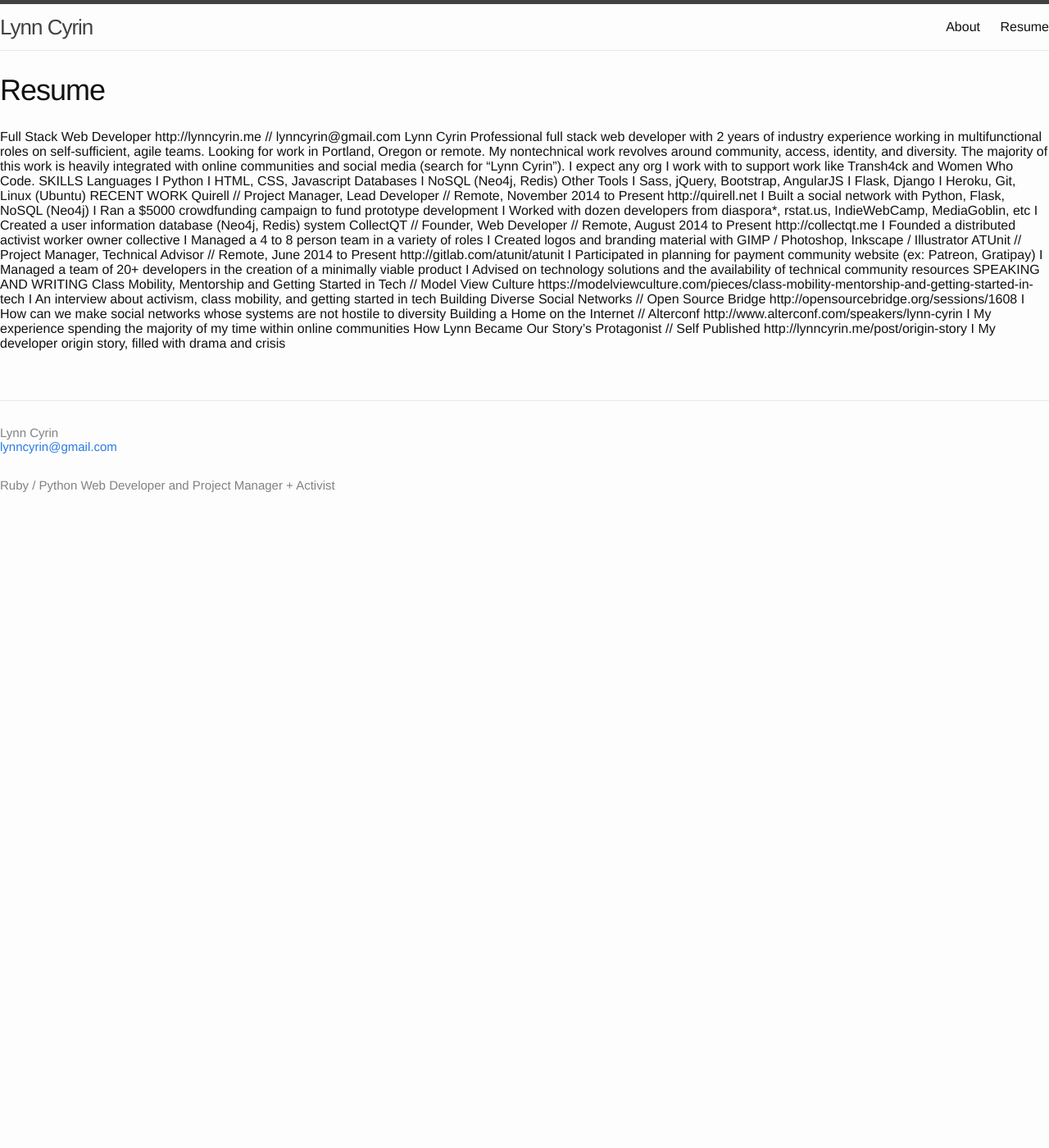
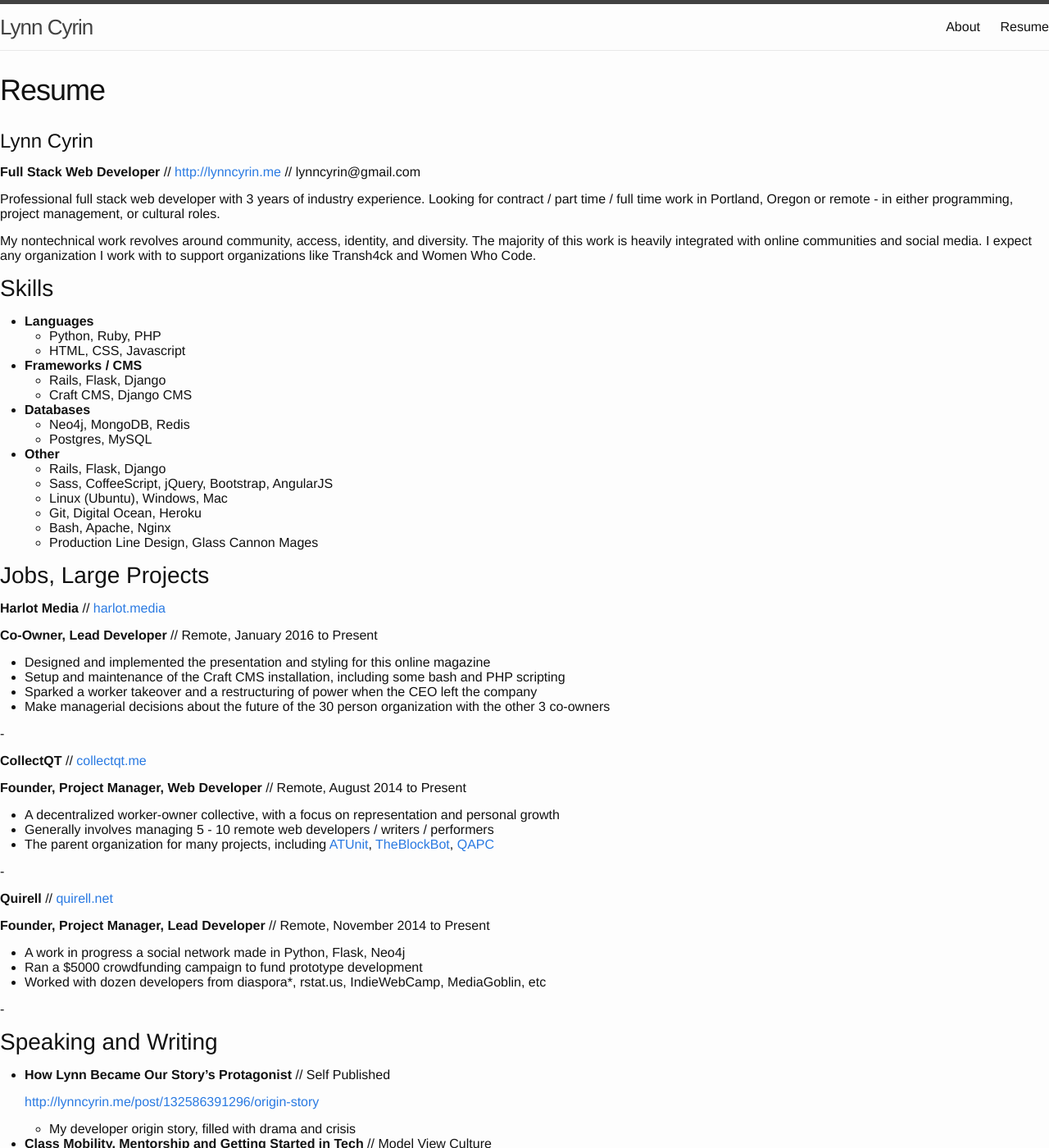
Before and after one commit to coilysiren/lynncyrin.github.io, a Jekyll site: the page built from resume.md, in a window 1280 px wide and 1400 px high. Shown: the whole window at 82% size. Built offline with Jekyll 4.4.1, drawn with Linux system fonts in a browser that asks for light colours; some of the changed text lies outside the part shown.

Commit message:
properly formatted resume

```diff
--- a/resume.md
+++ b/resume.md
@@ -4,51 +4,101 @@
 permalink: /resume/
 ---
 
-Full Stack Web Developer
-http://lynncyrin.me // lynncyrin@gmail.com
 Lynn Cyrin
-Professional full stack web developer with 2 years of industry experience working in multifunctional roles
-on self-sufficient, agile teams. Looking for work in Portland, Oregon or remote.
-My nontechnical work revolves around community, access, identity, and diversity. The majority of this work
-is heavily integrated with online communities and social media (search for “Lynn Cyrin”). I expect any org I
-work with to support work like Transh4ck and Women Who Code.
-SKILLS
-Languages
-I Python
-I HTML, CSS, Javascript
-Databases
-I NoSQL (Neo4j, Redis)
-Other Tools
-I Sass, jQuery, Bootstrap, AngularJS
-I Flask, Django
-I Heroku, Git, Linux (Ubuntu)
-RECENT WORK
-Quirell // Project Manager, Lead Developer // Remote, November 2014 to Present
-http://quirell.net
-I Built a social network with Python, Flask, NoSQL (Neo4j)
-I Ran a $5000 crowdfunding campaign to fund prototype development
-I Worked with dozen developers from diaspora*, rstat.us, IndieWebCamp, MediaGoblin, etc
-I Created a user information database (Neo4j, Redis) system
-CollectQT // Founder, Web Developer // Remote, August 2014 to Present
-http://collectqt.me
-I Founded a distributed activist worker owner collective
-I Managed a 4 to 8 person team in a variety of roles
-I Created logos and branding material with GIMP / Photoshop, Inkscape / Illustrator
-ATUnit // Project Manager, Technical Advisor // Remote, June 2014 to Present
-http://gitlab.com/atunit/atunit
-I Participated in planning for payment community website (ex: Patreon, Gratipay)
-I Managed a team of 20+ developers in the creation of a minimally viable product
-I Advised on technology solutions and the availability of technical community resources
-SPEAKING AND WRITING
-Class Mobility, Mentorship and Getting Started in Tech // Model View Culture
-https://modelviewculture.com/pieces/class-mobility-mentorship-and-getting-started-in-tech
-I An interview about activism, class mobility, and getting started in tech
-Building Diverse Social Networks // Open Source Bridge
-http://opensourcebridge.org/sessions/1608
-I How can we make social networks whose systems are not hostile to diversity
-Building a Home on the Internet // Alterconf
-http://www.alterconf.com/speakers/lynn-cyrin
-I My experience spending the majority of my time within online communities
-How Lynn Became Our Story’s Protagonist // Self Published
-http://lynncyrin.me/post/origin-story
-I My developer origin story, filled with drama and crisis
+===========
+
+**Full Stack Web Developer** // <http://lynncyrin.me>  // lynncyrin@gmail.com
+
+Professional full stack web developer with 3 years of industry experience. Looking for contract / part time / full time work in Portland, Oregon or remote - in either programming, project management, or cultural roles.
+
+My nontechnical work revolves around community, access, identity, and diversity. The majority of this work is heavily integrated with online communities and social media. I expect any organization I work with to support organizations like Transh4ck and Women Who Code.
+
+Skills
+------
+
+*   **Languages**
+    * Python, Ruby, PHP
+    * HTML, CSS, Javascript
+*   **Frameworks / CMS**
+    * Rails, Flask, Django
+    * Craft CMS, Django CMS
+*   **Databases**
+    * Neo4j, MongoDB, Redis
+    * Postgres, MySQL
+*   **Other**
+    * Rails, Flask, Django
+    * Sass, CoffeeScript, jQuery, Bootstrap, AngularJS
+    * Linux (Ubuntu), Windows, Mac
+    * Git, Digital Ocean, Heroku
+    * Bash, Apache, Nginx
+    * Production Line Design, Glass Cannon Mages
+
+
+Jobs, Large Projects
+--------------------
+
+**Harlot Media** // [harlot.media](http://harlot.media)
+
+**Co-Owner, Lead Developer** // Remote, January 2016 to Present
+
+ * Designed and implemented the presentation and styling for this online magazine
+ * Setup and maintenance of the Craft CMS installation, including some bash and PHP scripting
+ * Sparked a worker takeover and a restructuring of power when the CEO left the company
+ * Make managerial decisions about the future of the 30 person organization with the other 3 co-owners
+
+-
+
+**CollectQT** // [collectqt.me](http://collectqt.me)
+
+**Founder, Project Manager, Web Developer** // Remote, August 2014 to Present
+
+ * A decentralized worker-owner collective, with a focus on representation and personal growth
+ * Generally involves managing 5 - 10 remote web developers / writers / performers
+ * The parent organization for many projects, including [ATUnit](http://gitlab.com/atunit/atunit), [TheBlockBot](http://theblockbot.herokuapp.com/), [QAPC](http://qapcollective.net)
+
+-
+
+**Quirell** // [quirell.net](http://quirell.net)
+
+**Founder, Project Manager, Lead Developer** // Remote, November 2014 to Present
+
+ * A work in progress a social network made in Python, Flask, Neo4j
+ * Ran a $5000 crowdfunding campaign to fund prototype development
+ * Worked with dozen developers from diaspora*, rstat.us, IndieWebCamp, MediaGoblin, etc
+
+-
+
+Speaking and Writing
+--------------------
+
+*   **How Lynn Became Our Story's Protagonist** // Self Published
+
+    <http://lynncyrin.me/post/132586391296/origin-story>
+
+    * My developer origin story, filled with drama and crisis
+
+*   **Class Mobility, Mentorship and Getting Started in Tech** // Model View Culture
+
+    <https://modelviewculture.com/pieces/class-mobility-mentorship-and-getting-started-in-tech>
+
+    * An interview about activism, class mobility, and getting started in tech
+
+*   **Building Diverse Social Networks** // Open Source Bridge
+
+    <http://opensourcebridge.org/sessions/1608>
+
+    * How can we make social networks whose systems are not hostile to diversity
+
+*   **Building a Home on the Internet** // Alterconf
+
+    <http://www.alterconf.com/speakers/lynn-cyrin>
+
+    * My experience spending the majority of my time within online communities
+
+Other Technical Work
+--------------------
+
+* [A server manager for DjangoCMS](https://github.com/LynnCo/djangocms_server)
+* [A developer toolkit for Tumblr themes](https://github.com/LynnCo/TumblrDevKit)
+* [A Twitter tool for managing the people you follow](https://gist.github.com/LynnCo/6b13e2528508349e05d6)
+* [Work on the Yocto Project's Autobuilder](http://git.yoctoproject.org/cgit/cgit.cgi/yocto-autobuilder/log/?qt=author&q=lynn)
```
